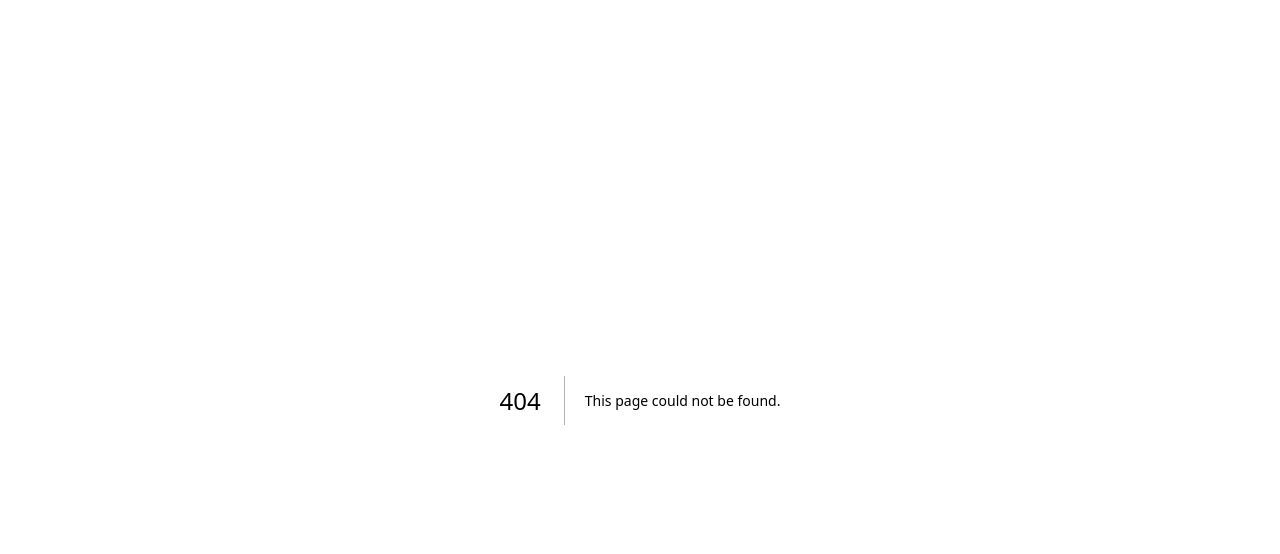
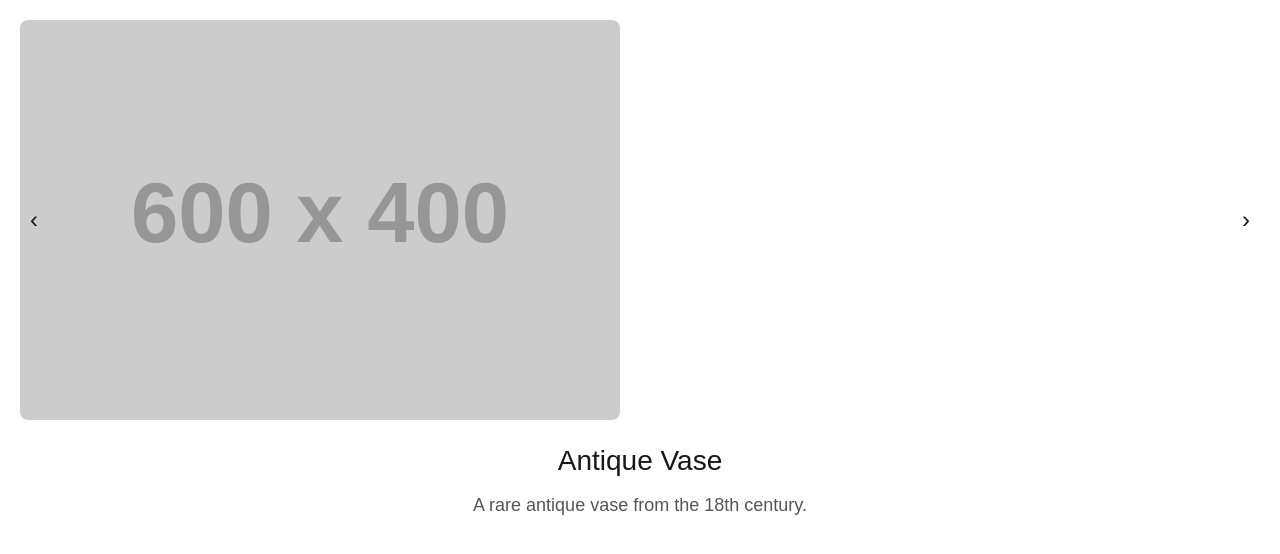
Before and after one commit to bhakti36/Groovy-Auction-House, a Next.js app: page /pages/ItemViewPage in a window 1280 px wide. Before the commit this address had no page. Shown: the top 554 px of the page. Built offline with nearby package versions, Linux system fonts and the light colour scheme.

Commit message:
code chnages for item detail page

```diff
--- a/src/app/pages/BuyerHomePage/page.tsx
+++ b/src/app/pages/BuyerHomePage/page.tsx
@@ -40,7 +40,7 @@ export default function BuyerPage() {
     if (info != null) {
       const json = JSON.parse(info);
       setUserID(json.success.accountID);
-      console.log(json);
+      console.log("bhakti  ",json);
       totalFunds = parseInt(json.success.totalFunds);
       setWalletAmount(totalFunds);
     }
@@ -140,6 +140,30 @@ export default function BuyerPage() {
       });
   };
 
+  const handleItemClick = (itemId: number) => {
+
+    //console.log("------->>>>>", userID);
+
+    const request = {
+      itemId: itemId,
+      buyerId: userID
+    };
+
+    instance.post('/buyer/detailItem', request)
+    .then((response) => {
+      console.log(":", response);
+      console.log("---->>>>---");
+      const itemDetails = response.data.success.ItemDetails;
+    console.log("Retrieved Item Details:", itemDetails);
+    })
+    .catch((error) => {
+      console.error('Error response:', error);
+      setErrorMessage('Error retrieving items.');
+    });
+
+    router.push('/pages/ItemViewPage');
+  };
+
   useEffect(() => {
     handleViewItem();
   }, []);
@@ -230,7 +254,7 @@ export default function BuyerPage() {
 
       <div className="grid-container">
         {filteredItems.map((item) => (
-          <div key={item.id} className="item-card">
+          <div key={item.id} className="item-card" onClick={() => handleItemClick(item.id)}>
             <img src={item.image} alt={item.name} className="item-image" />
             <h3 className="item-name">{item.name}</h3>
             <div className="item-status-value">
--- /dev/null
+++ b/src/app/pages/ItemViewPage/globals.css
@@ -0,0 +1,50 @@
+/* ItemDetailPage Styles */
+.item-detail-page {
+    text-align: center;
+    padding: 20px;
+  }
+
+  .image-container {
+    position: relative;
+    margin-bottom: 20px;
+  }
+
+  .image-container img {
+    width: 600px;
+    height: 400px;
+    object-fit: cover;
+    border-radius: 8px;
+  }
+
+  .arrow {
+    position: absolute;
+    top: 50%;
+    transform: translateY(-50%);
+    font-size: 24px;
+    background: transparent;
+    border: none;
+    cursor: pointer;
+    padding: 10px;
+  }
+
+  .arrow.left-arrow {
+    left: 0;
+  }
+
+  .arrow.right-arrow {
+    right: 0;
+  }
+
+  .item-info {
+    margin-top: 20px;
+  }
+
+  .item-info h1 {
+    font-size: 28px;
+    margin: 10px 0;
+  }
+
+  .item-info p {
+    font-size: 18px;
+    color: #555;
+  }
--- /dev/null
+++ b/src/app/pages/ItemViewPage/page.tsx
@@ -0,0 +1,59 @@
+
+'use client';
+
+import React, { useState } from "react";
+import "./globals.css";
+
+const ItemViewPage: React.FC = () => {
+  // Hardcoded item data
+  const item = {
+    name: "Antique Vase",
+    description: "A rare antique vase from the 18th century.",
+    images: [
+      "https://via.placeholder.com/600x400?text=Image+1",
+      "https://via.placeholder.com/600x400?text=Image+2",
+      "https://via.placeholder.com/600x400?text=Image+3",
+    ],
+  };
+
+  const [currentImageIndex, setCurrentImageIndex] = useState(0);
+
+  // Handle image navigation
+  const handlePrevImage = () => {
+    setCurrentImageIndex((prevIndex) =>
+      prevIndex === 0 ? item.images.length - 1 : prevIndex - 1
+    );
+  };
+
+  const handleNextImage = () => {
+    setCurrentImageIndex((prevIndex) =>
+      prevIndex === item.images.length - 1 ? 0 : prevIndex + 1
+    );
+  };
+
+  return (
+    <div className="item-detail-page">
+      {/* Image Viewer */}
+      <div className="image-container">
+        <button className="arrow left-arrow" onClick={handlePrevImage}>
+          &#8249;
+        </button>
+        <img
+          src={item.images[currentImageIndex]}
+          alt={`${item.name} - ${currentImageIndex + 1}`}
+        />
+        <button className="arrow right-arrow" onClick={handleNextImage}>
+          &#8250;
+        </button>
+      </div>
+
+      {/* Item Details */}
+      <div className="item-info">
+        <h1>{item.name}</h1>
+        <p>{item.description}</p>
+      </div>
+    </div>
+  );
+};
+
+export default ItemViewPage;
```
Also changed, not shown: Lambda/Buyer/ItemDetail.mjs (added, +154 -0 lines).
